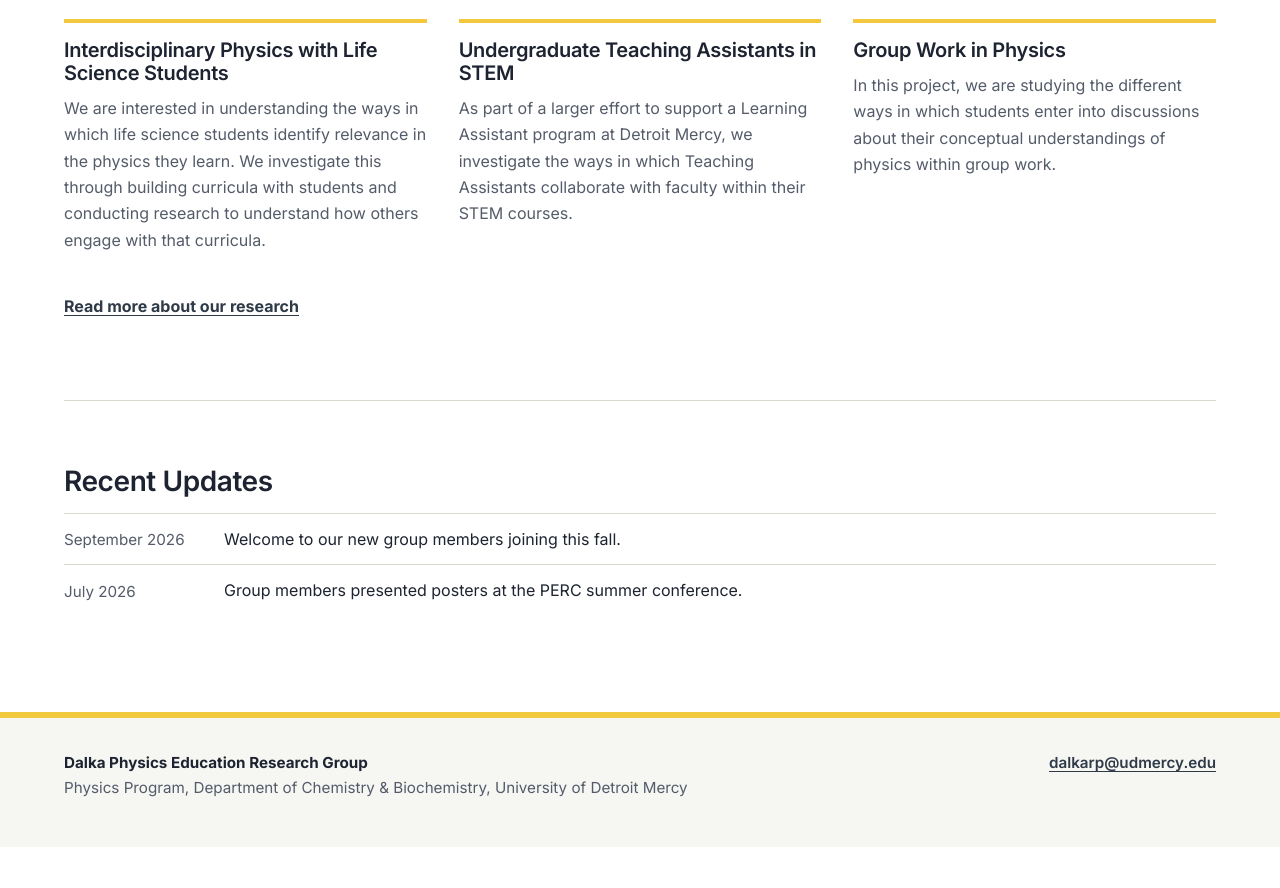
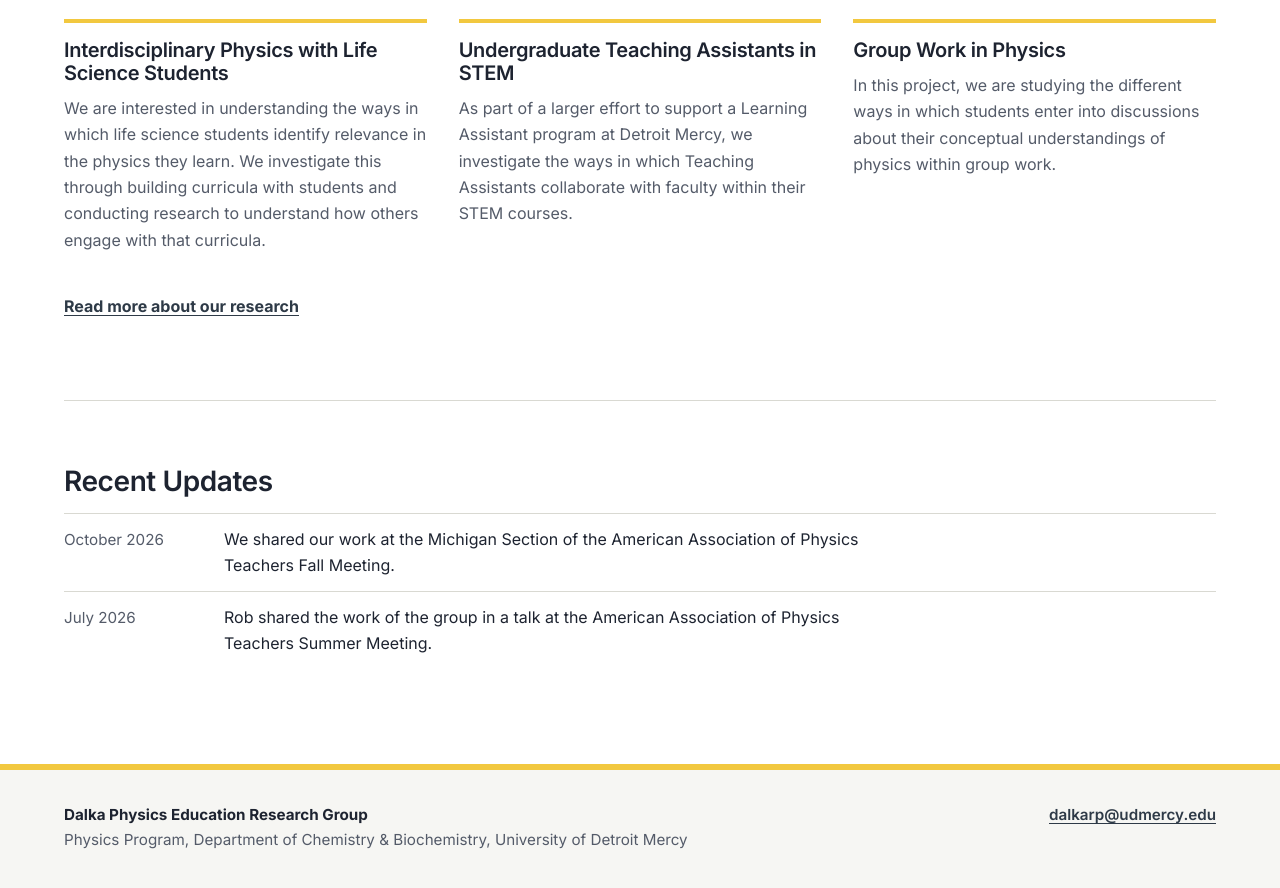
Before and after one commit to rpdalka/dalkaperg-site, a Jekyll site: the page built from index.html, in a window 1280 px wide and 900 px high, scrolled down 631 px. Shown: the top 888 px of the window. Built offline with Jekyll 4.4.1, drawn with Linux system fonts in a browser that asks for light colours; before the commit the page ends 1478 px from its top, so only the background shows below that.

Commit message:
Update news.yml

```diff
--- a/_data/news.yml
+++ b/_data/news.yml
@@ -1,5 +1,5 @@
 # Short news items for the home page, newest first. Only the first 5 are shown.
-- date: 2026-09-15
-  text: Welcome to our new group members joining this fall.
+- date: 2026-10-10
+  text: We shared our work at the Michigan Section of the American Association of Physics Teachers Fall Meeting.
 - date: 2026-07-30
-  text: Group members presented posters at the PERC summer conference.
+  text: Rob shared the work of the group in a talk at the American Association of Physics Teachers Summer Meeting.
```
